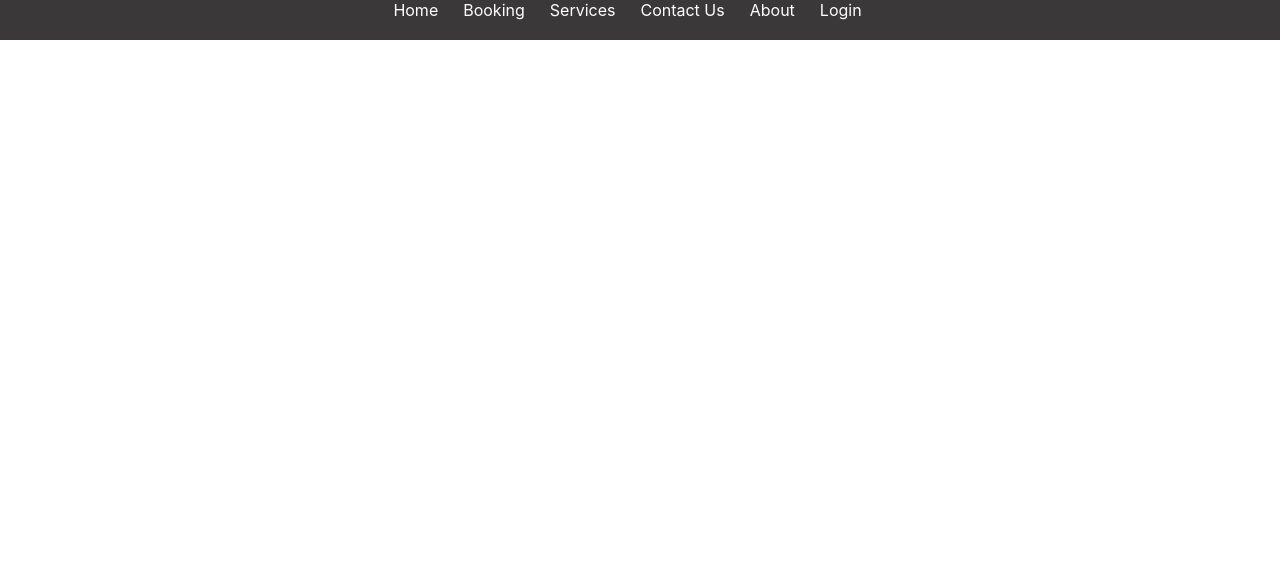
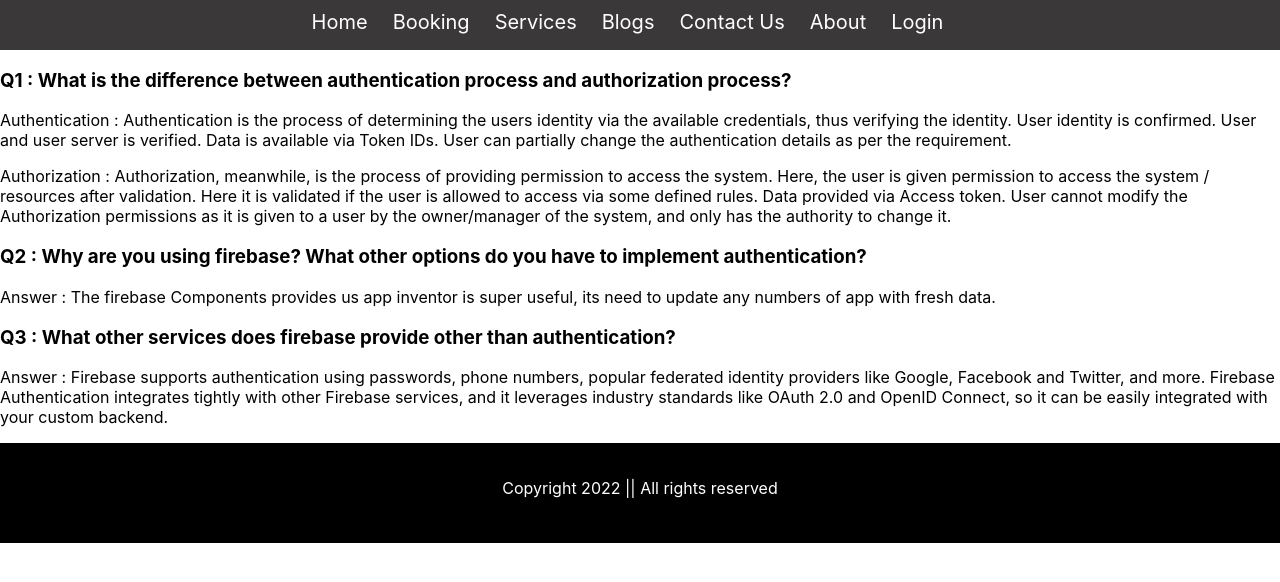
Before and after one commit to shahed5358/wedding-photographer, a React (Create React App) app: page /blogs in a window 1280 px wide. Shown: the top 582 px of the page. Built offline with nearby package versions, Linux system fonts and the light colour scheme.

Commit message:
about component added

```diff
--- a/src/App.js
+++ b/src/App.js
@@ -6,6 +6,8 @@ import Home from './Components/Home/Home';
 import Header from './Components/Header/Header';
 import Login from './Components/Login/Login';
 import Services from './Components/Services/Services';
+import Footer from './Components/Footer/Footer';
+import Blogs from './Components/Blogs/Blogs';
 
 function App() {
   return (
@@ -16,7 +18,9 @@ function App() {
         <Route path="/about" element={<About></About>}></Route>
         <Route path="/login" element={<Login></Login>}></Route>
         <Route path="/services" element={<Services></Services>}></Route>
+        <Route path="/blogs" element={<Blogs></Blogs>}></Route>
       </Routes>
+      <Footer></Footer>
     </div>
   );
 }
--- a/src/Components/About/About.css
+++ b/src/Components/About/About.css
@@ -0,0 +1,12 @@
+.about h1{
+    text-align: center;
+    color: goldenrod;
+}
+.about img{
+    width: 400px;
+    height: 400px;
+    margin-left: 450px;
+}
+.about{
+    margin: 30px;
+}
--- a/src/Components/About/About.js
+++ b/src/Components/About/About.js
@@ -3,8 +3,10 @@ import './About.css'
 
 const About = () => {
     return (
-        <div>
-            <h1>This is about page</h1>
+        <div className="about">
+            <h1>Name : Mohammad Shahed</h1>
+            <img src={"https://shahed5358.github.io/developer-portfolio/images/shahed6.png"}/>
+            <h4>My goal is world class professional web developer.  I am learning web development. I will not stop until become the web development hero. As a young child, my dream occupation was to dig up dinosaurs. As I grew older and my interests changed, my dream profession changed also. Although most of these dreams were not very long lived, one occupational dream has outlasted all others, and has finally emerged as the dream I passionately pursue. As a Web developer, i want to to design Web pages that can effectively display material, provide interactivity, and be artistically pleasing to the client. </h4>
         </div>
     );
 };
--- /dev/null
+++ b/src/Components/Blogs/Blogs.js
@@ -0,0 +1,18 @@
+import React from 'react';
+import './Blogs.css';
+
+const Blogs = () => {
+    return (
+        <div>
+            <h3>Q1 : What is the difference between authentication process and authorization process?</h3>
+            <p>Authentication : Authentication is the process of determining the users identity via the available credentials, thus verifying the identity. User identity is confirmed. User and user server is verified. Data is available via Token IDs. User can partially change the authentication details as per the requirement. </p>
+            <p>Authorization : Authorization, meanwhile, is the process of providing permission to access the system. Here, the user is given permission to access the system / resources after validation. Here it is validated if the user is allowed to access via some defined rules. Data provided via Access token. User cannot modify the Authorization permissions as it is given to a user by the owner/manager of the system, and only has the authority to change it.</p>
+            <h3>Q2 : Why are you using firebase? What other options do you have to implement authentication?</h3>
+            <p>Answer : The firebase Components provides us app inventor is super useful, its need to update any numbers of app with fresh data. </p>
+            <h3>Q3 : What other services does firebase provide other than authentication?</h3>
+            <p>Answer : Firebase supports authentication using passwords, phone numbers, popular federated identity providers like Google, Facebook and Twitter, and more. Firebase Authentication integrates tightly with other Firebase services, and it leverages industry standards like OAuth 2.0 and OpenID Connect, so it can be easily integrated with your custom backend.</p>
+        </div>
+    );
+};
+
+export default Blogs;
--- /dev/null
+++ b/src/Components/Contact/Contact.css
@@ -0,0 +1,3 @@
+.contact{
+    text-align: center;
+}
--- /dev/null
+++ b/src/Components/Contact/Contact.js
@@ -0,0 +1,12 @@
+import React from 'react';
+import './Contact.css';
+
+const Contact = () => {
+    return (
+        <div className="contact">
+            <h1>Contact Us</h1>
+        </div>
+    );
+};
+
+export default Contact;
--- a/src/Components/Footer/Footer.css
+++ b/src/Components/Footer/Footer.css
@@ -4,3 +4,7 @@
     color:white;
     text-align:center;
 }
+.footer p{
+    text-align:center;
+    padding-top: 35px;
+}
--- a/src/Components/Header/Header.css
+++ b/src/Components/Header/Header.css
@@ -12,4 +12,6 @@
     background-color:rgba(32, 30, 30, 0.882);
     height: 40px;
     text-align: center;
+    font-size:20px;
+    padding-top: 10px;
 }
--- a/src/Components/Header/Header.js
+++ b/src/Components/Header/Header.js
@@ -9,6 +9,7 @@ const Header = () => {
                 <Link to="/">Home</Link>
                 <Link to="/booking">Booking</Link>
                 <Link to="/services">Services</Link>
+                <Link to="/blogs">Blogs</Link>
                 <Link to="/contact">Contact Us</Link>
                 <Link to="/about">About</Link>
                 <Link to="/login">Login</Link>
--- a/src/Components/Home/Home.js
+++ b/src/Components/Home/Home.js
@@ -1,4 +1,5 @@
 import React from 'react';
+import Contact from '../Contact/Contact';
 import Services from '../Services/Services';
 import './Home.css'
 
@@ -16,6 +17,7 @@ const Home = () => {
                 </div>
             </div>
             <Services></Services>
+            <Contact></Contact>
         </div>
     );
 };
```
Also changed, not shown: src/Components/Blogs/Blogs.css (added).
